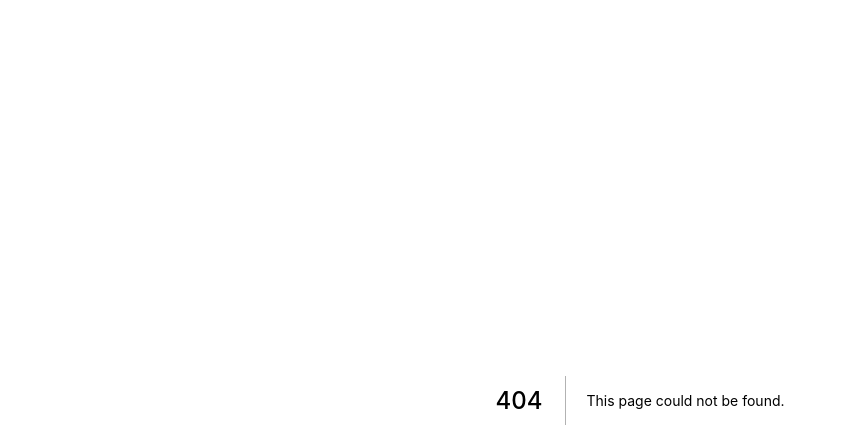
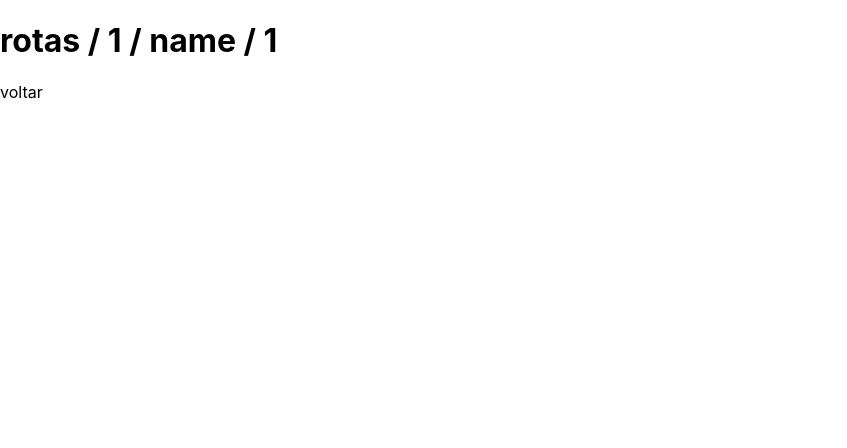
Before and after one commit to gabrielDpadua21/nextjs-essentials, a Next.js app: page /rotas/1/names/1 in a window 1280 px wide. Before the commit this address had no page. Shown: the top 448 px of the page, without its empty margins (0-847 px from the left). Built offline with nearby package versions, Linux system fonts and the light colour scheme.

Commit message:
✨feat: create name routes

```diff
--- /dev/null
+++ b/src/pages/rotas/[id]/names/[name].jsx
@@ -0,0 +1,21 @@
+import { useRouter } from "next/router";
+import Link from "next/link";
+
+const Rotas = () => {
+    const router = useRouter()
+    const { name, id } = router.query
+
+    return (
+        <>
+          <h1>
+            rotas / { id } / name / { name }
+          </h1>
+          <Link passHref href='/rotas'>
+            voltar
+          </Link>
+        </>
+    )
+
+}
+
+export default Rotas;
```
